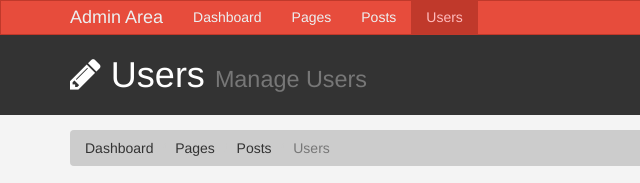
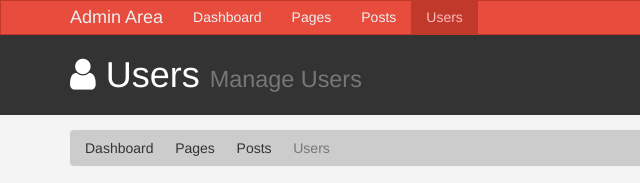
Before and after one commit to drod109/cmsAdmin, a plain HTML site: page users.html in a window 1280 px wide. Shown: the top 183 px of the page, 0-640 px from the left. Drawn offline with nearby package versions, Linux system fonts and the light colour scheme; a script that the page names is missing.

Commit message:
font icon change

```diff
--- a/users.html
+++ b/users.html
@@ -46,7 +46,7 @@
       <div class="container">
         <div class="row">
           <div class="col-md-10">
-            <h1><span class="fa fa-pencil" aria-hidden="true"></span> Users <small>Manage Users</small></h1>
+            <h1><span class="fa fa-user" aria-hidden="true"></span> Users <small>Manage Users</small></h1>
           </div>
           <div class="col-md-2">
             <div class="dropdown create">
```
